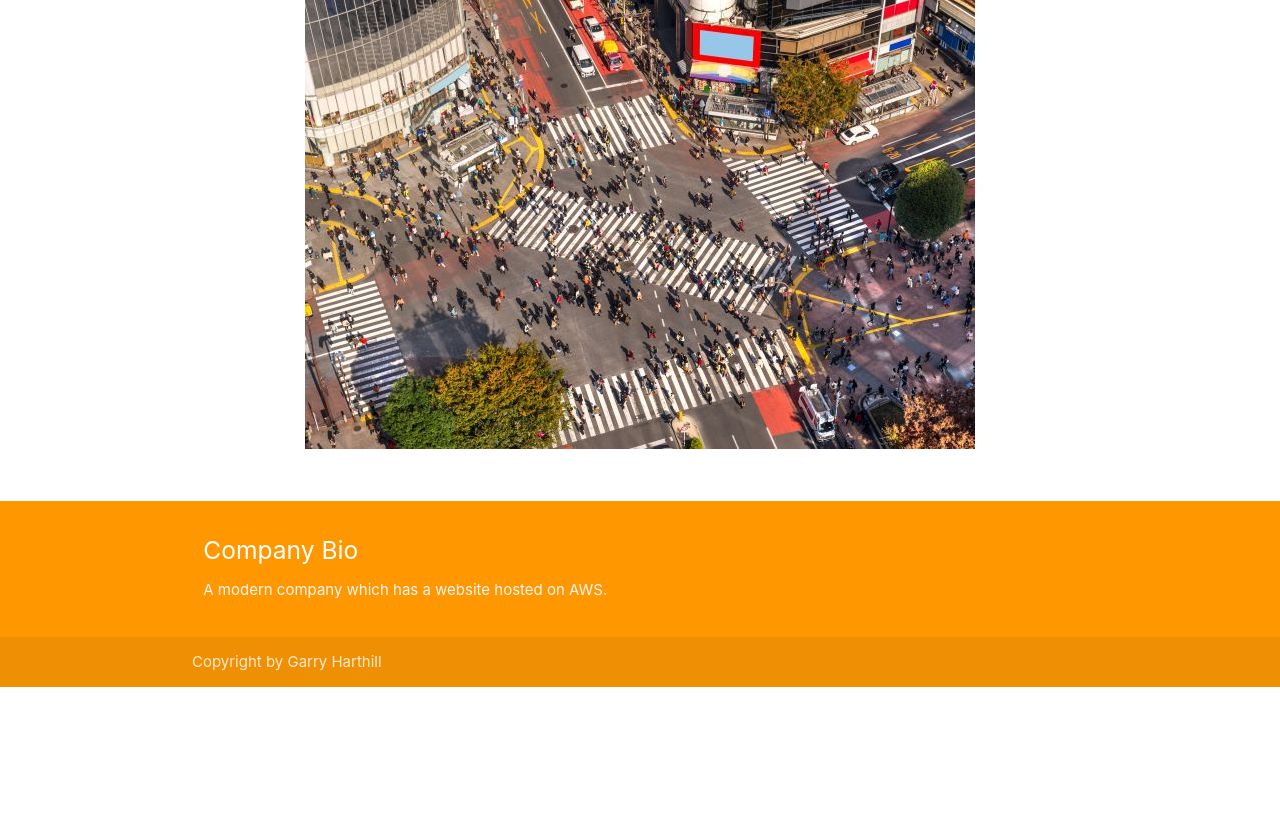
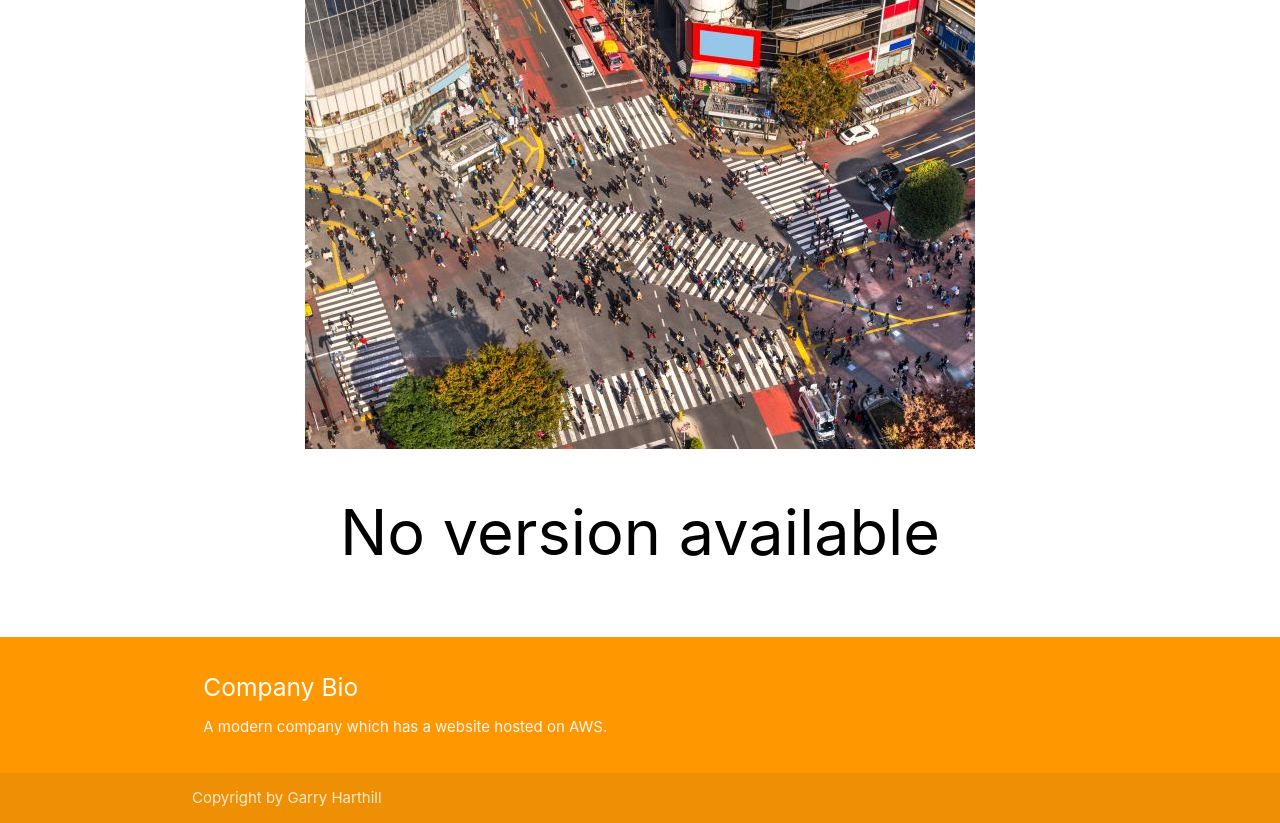
Before and after one commit to gazzerh/checkout_website, a Flask app: page / in a window 1280 px wide. Shown: the part 261-1084 px from the top of the page. Before the commit the page ends 948 px from the top, so only its background shows below. Run offline with Flask 2, Linux system fonts and the light colour scheme.

Commit message:
add app version to website

```diff
--- a/app/main.py
+++ b/app/main.py
@@ -1,3 +1,4 @@
+import os
 from flask import Flask
 from flask import render_template
 
@@ -6,5 +7,11 @@ app = Flask(__name__)
 
 @app.route('/', methods=['GET'])
 def webapp():
-    message = "Hello World"
-    return render_template('main.html', message=message)
+    try:
+        version_file = open('./app_version.txt', 'r')
+        version = version_file.read()
+    except OSError:
+        version = "No version available"
+
+    message = 'Hello World'
+    return render_template('main.html', message=message, version=version)
--- a/app/templates/main.html
+++ b/app/templates/main.html
@@ -7,6 +7,7 @@
         <center>
             <img class="header center" src="static/img/78_0153_2_670x450_3.jpg">
         </center>
+        <h1 class="header center black-text">{{version}}</h1>
         <br><br>
     </div>
 </div>
```
Also changed, not shown: .gitlab-ci.yml, 1 other file.
